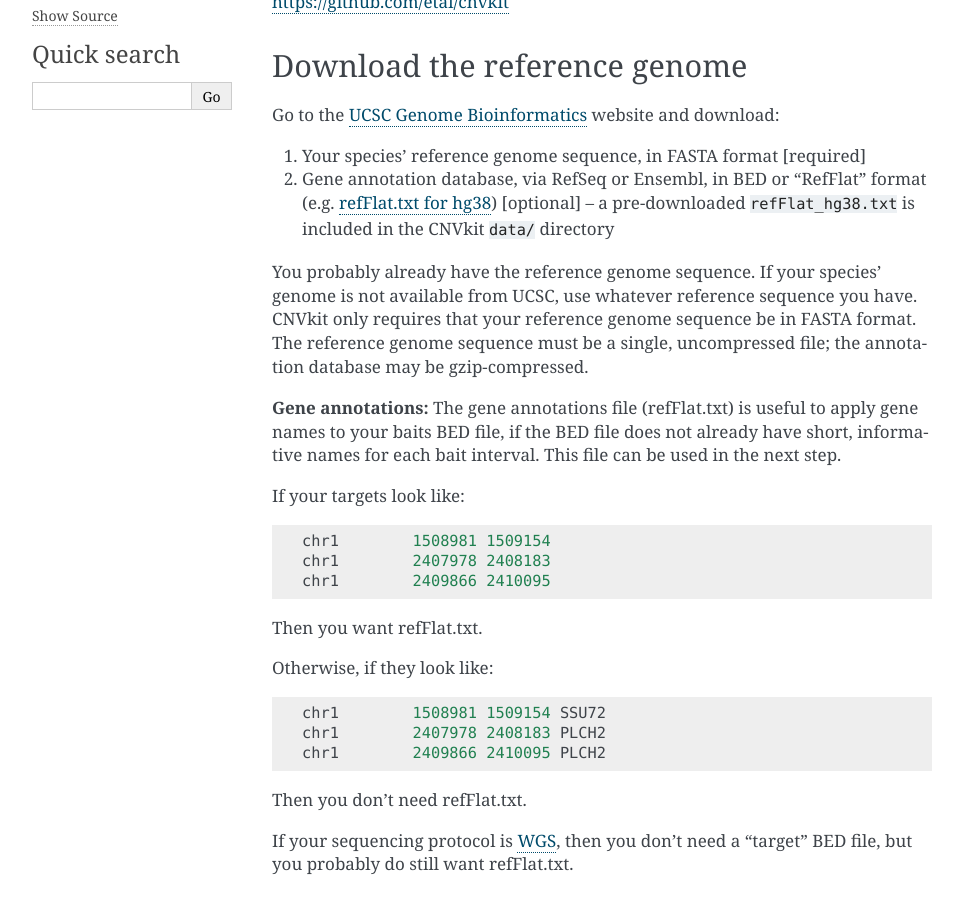
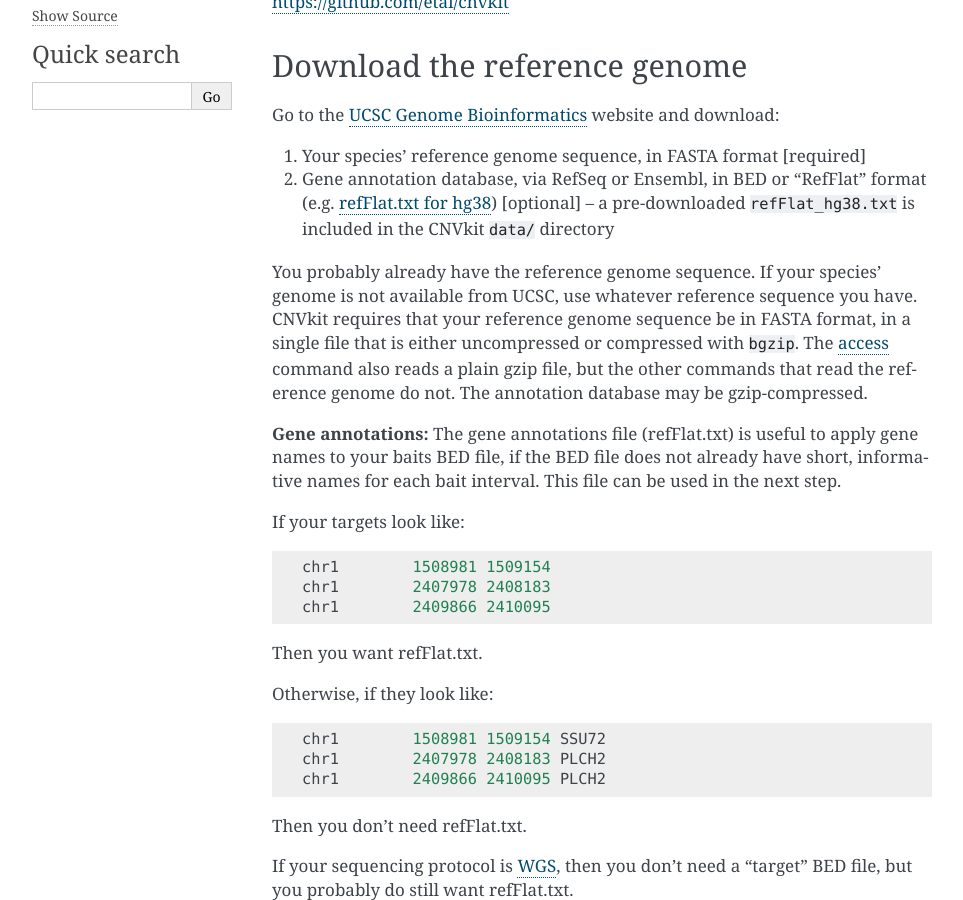
Before and after one commit to etal/cnvkit, a Sphinx documentation site: the page built from doc/quickstart.rst, in a window 1280 px wide and 900 px high, scrolled down 355 px. Shown: the whole window, without its empty margins (148-1111 px from the left). Built offline with Sphinx 7.4.7, drawn with Linux system fonts in a browser that asks for light colours; pages that are not in the unit, such as notebooks, are missing from menus.

Commit message:
Document which compressed reference genomes each command reads
The quickstart said the reference genome must be uncompressed, which
no longer holds for access and has never held for bgzip-compressed
files, which pyfaidx and HTSlib read. State that a bgzip file works
throughout and a plain gzip file only in access.

```diff
--- a/doc/quickstart.rst
+++ b/doc/quickstart.rst
@@ -33,9 +33,11 @@ website and download:
 
 You probably already have the reference genome sequence. If your species' genome
 is not available from UCSC, use whatever reference sequence you have. CNVkit
-only requires that your reference genome sequence be in FASTA format.
-The reference genome sequence must be a single, uncompressed file; the
-annotation database may be gzip-compressed.
+requires that your reference genome sequence be in FASTA format, in a single
+file that is either uncompressed or compressed with ``bgzip``. The
+:ref:`access` command also reads a plain gzip file, but the other commands that
+read the reference genome do not. The annotation database may be
+gzip-compressed.
 
 **Gene annotations:**
 The gene annotations file (refFlat.txt) is useful to apply gene names to your
```
